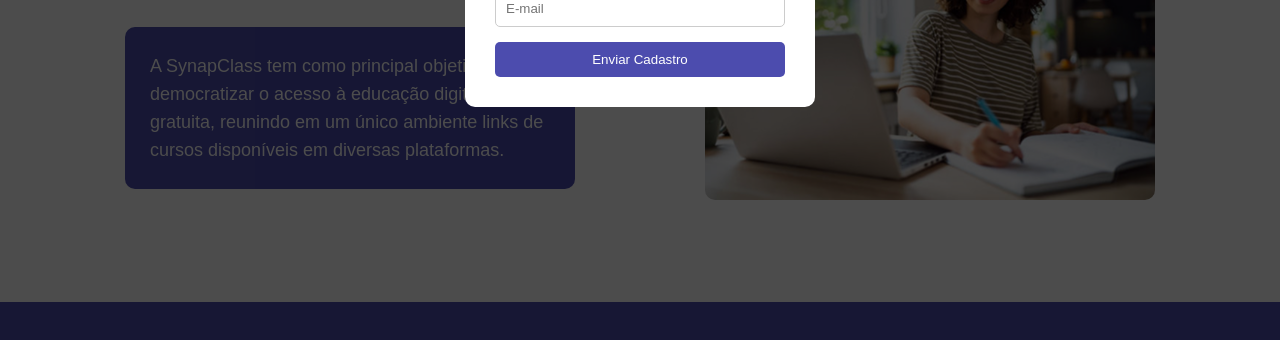
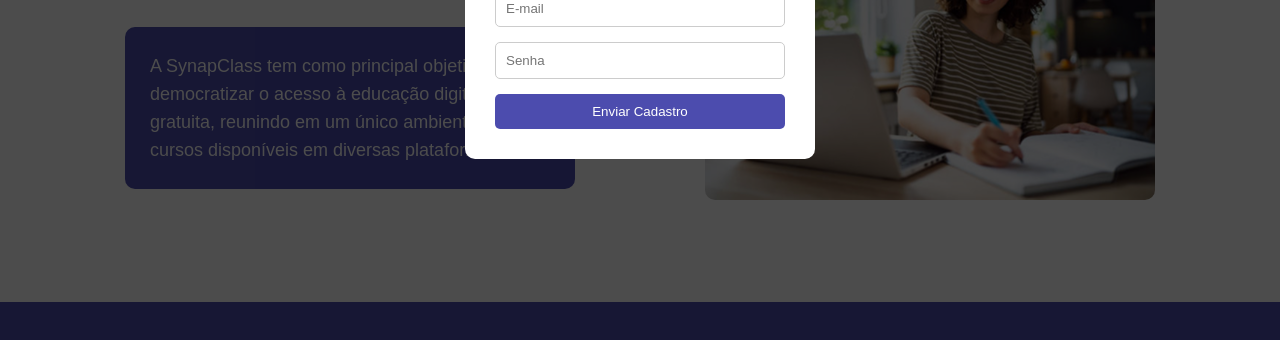
Before and after one commit to IsaqueLevi-Coder/SynapClass, a plain HTML site: page index.html in a window 1280 px wide. Both pictures are taken after a click on the link "Cadastrar-se". Shown: the part 268-608 px from the top of the page. Drawn offline with Linux system fonts and the light colour scheme.

Commit message:
Update index.html

```diff
--- a/index.html
+++ b/index.html
@@ -153,6 +153,7 @@
         <form id="formCadastro">
             <input type="text" placeholder="Nome Completo" required>
             <input type="email" placeholder="E-mail" required>
+            <input type="password" placeholder="Senha" required>
             <button type="submit" class="botao-enviar">Enviar Cadastro</button>
         </form>
     </div>
```
